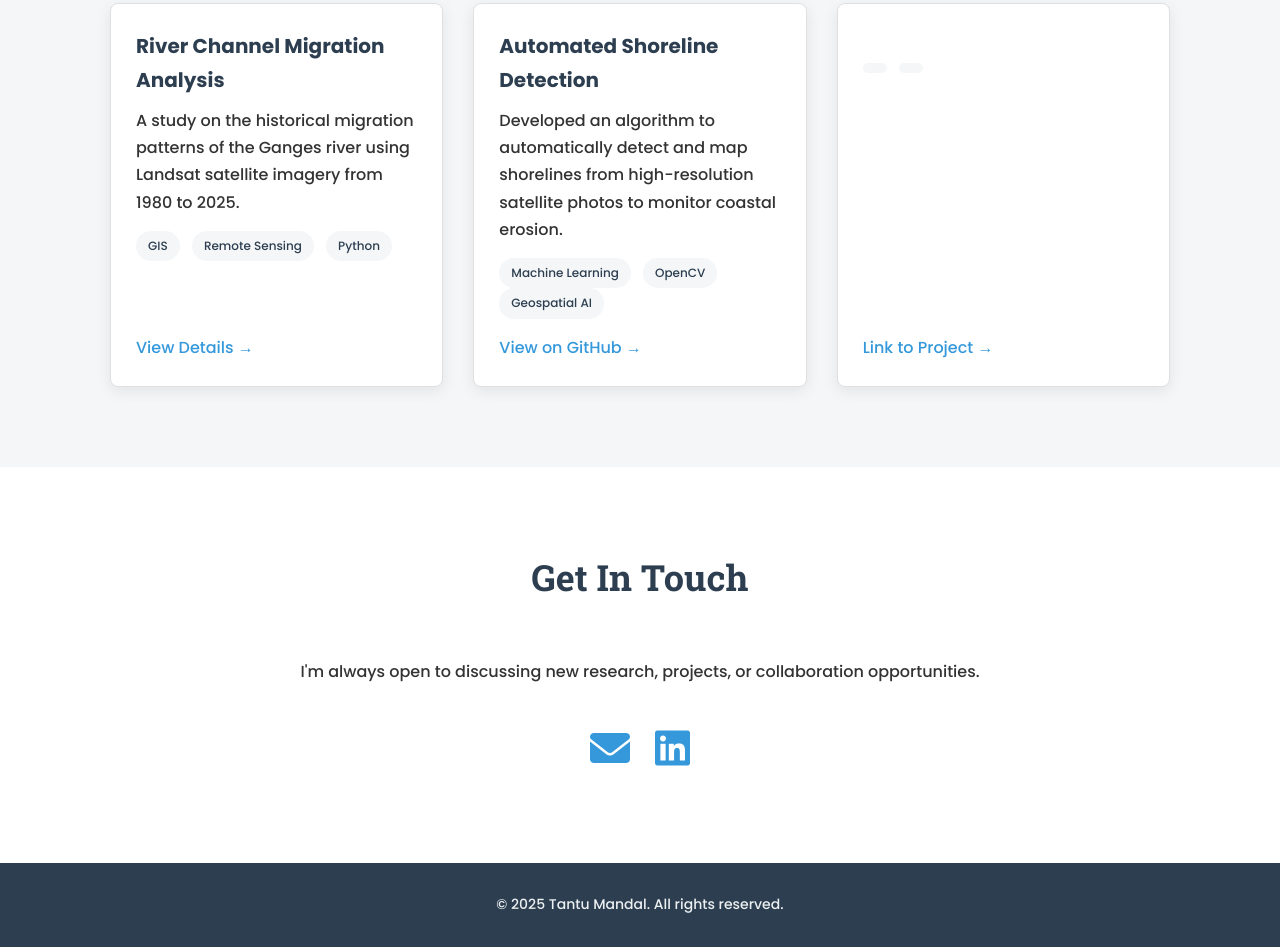
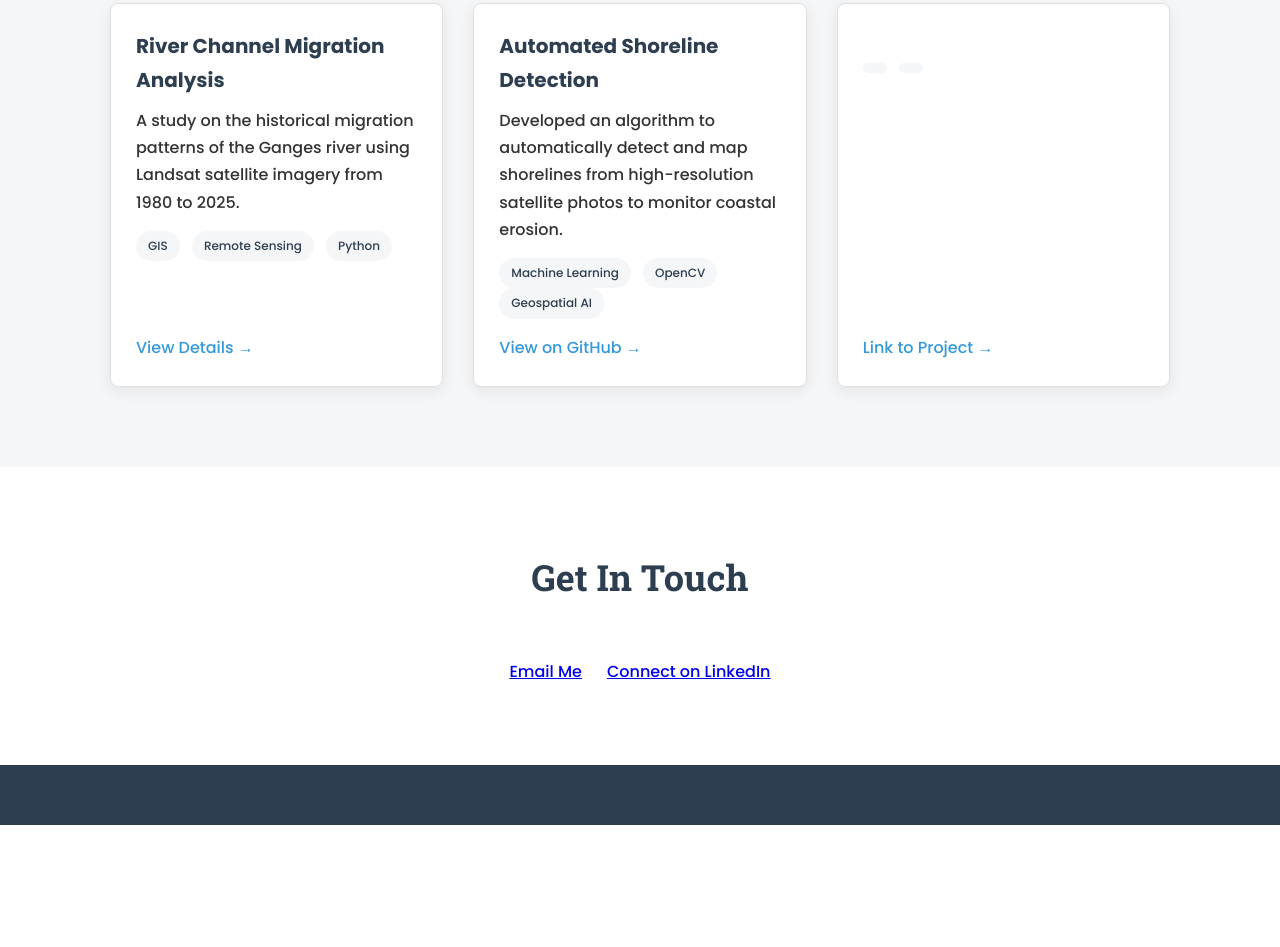
Before and after one commit to Tantu-ua/Tantu_cv_website, a plain HTML site: page index.html in a window 1280 px wide. Shown: the part 2802-3749 px from the top of the page. After the commit the page ends 3627 px from the top, so only its background shows below. Drawn offline with Linux system fonts and the light colour scheme.

Commit message:
Update index.html

```diff
--- a/index.html
+++ b/index.html
@@ -137,18 +137,15 @@
     <section id="contact" class="section">
       <div class="container contact-container">
         <h2 class="section-title">Get In Touch</h2>
-        <p>I'm always open to discussing new research, projects, or collaboration opportunities.</p>
         <div class="contact-icons">
-          <a href="mailto:tmandal@crimson.ua.edu" class="contact-icon-link" aria-label="Email me"><i class="fas fa-envelope"></i></a>
-          <a href="https://in.linkedin.com/in/tantu-mandal-00426b258" class="contact-icon-link" target="_blank" aria-label="Connect on LinkedIn"><i class="fab fa-linkedin"></i></a>
-        </div>
+        <a href="mailto:tmandal@crimson.ua.edu" class="btn">Email Me</a>
+        <a href="https://in.linkedin.com/in/tantu-mandal-00426b258" class="btn" target="_blank">Connect on LinkedIn</a>
       </div>
     </section>
   </main>
 
   <footer class="footer">
     <div class="container">
-      <p>&copy; 2025 Tantu Mandal. All rights reserved.</p>
     </div>
   </footer>
 
```
